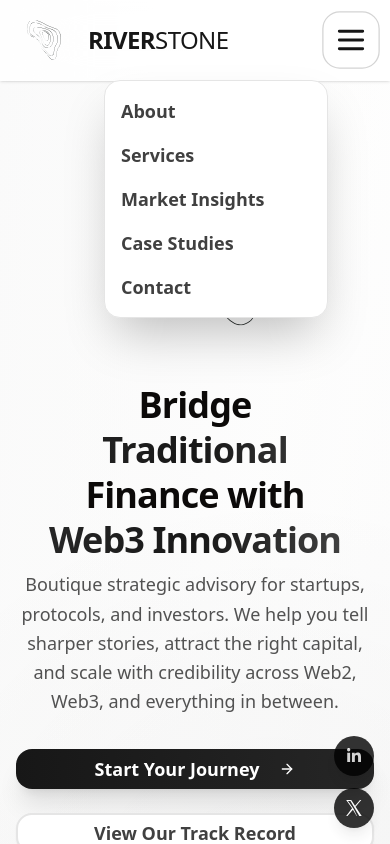
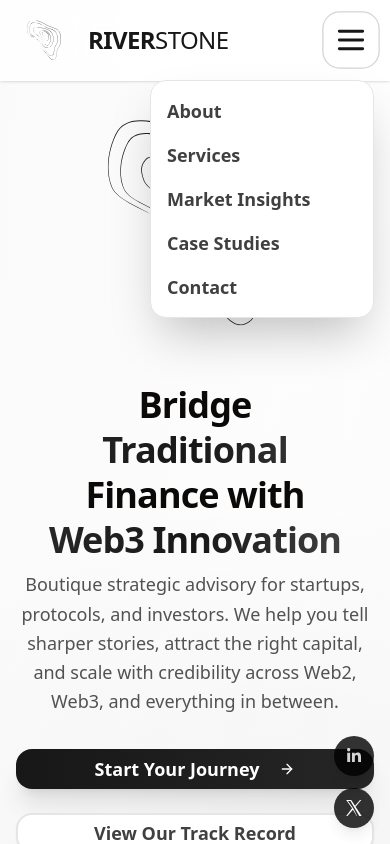
Before and after one commit to ApeTown1/riverstone-site, a Next.js app: page / in a window 390 px wide. Both pictures are taken after a click on the button 351 px from the left and 40 px from the top of the page. Shown: the top 844 px of the page. Built offline with nearby package versions, Linux system fonts and the light colour scheme; no server answers.

Commit message:
add header dropdown animation

```diff
--- a/components/landing/header.tsx
+++ b/components/landing/header.tsx
@@ -36,13 +36,15 @@ export function Header() {
         return () => window.removeEventListener("resize", handleResize);
     }, []);
 
-    // Adjust dropdown position to keep it on screen
+    // Adjust dropdown position to keep it on screen (bottom right)
     useEffect(() => {
         if (mobileMenuOpen && burgerButtonRef.current) {
             const buttonRect = burgerButtonRef.current.getBoundingClientRect();
             const menuWidth = 224; // w-56 = 14rem = 224px
-            let left = buttonRect.left - menuWidth;
-            if (left < 8) left = 8; // 8px padding from left edge
+            let left = buttonRect.right - menuWidth;
+            const rightEdge = window.innerWidth - 8; // 8px padding from right edge
+            if (left + menuWidth > rightEdge) left = rightEdge - menuWidth;
+            if (left < 8) left = 8; // fallback: 8px padding from left edge
             setMenuLeft(left);
         }
     }, [mobileMenuOpen]);
@@ -193,12 +195,15 @@ export function Header() {
                                 />
                             </svg>
                         </button>
-                        {/* Dropdown menu to the left and beneath the burger button, always on screen */}
-                        {mobileMenuOpen && (
-                            <div
-                                className="fixed z-50 w-56 bg-white shadow-2xl rounded-2xl flex flex-col p-4 space-y-4 border border-neutral-200"
-                                style={{ left: menuLeft, top: "5rem" }}
-                            >
+                        {/* Dropdown menu to the right and beneath the burger button, always on screen */}
+                        <div
+                            className={`fixed z-50 w-56 bg-white shadow-2xl rounded-2xl flex flex-col p-4 space-y-4 border border-neutral-200 transition-all duration-300 ease-out ${
+                                mobileMenuOpen
+                                    ? "opacity-100 translate-y-0 pointer-events-auto"
+                                    : "opacity-0 -translate-y-2 pointer-events-none"
+                            }`}
+                            style={{ left: menuLeft, top: "5rem" }}
+                        >
                                 <Link
                                     href="/about"
                                     className="text-lg font-semibold text-neutral-700 hover:text-neutral-900"
@@ -234,8 +239,7 @@ export function Header() {
                                 >
                                     Contact
                                 </Link>
-                            </div>
-                        )}
+                        </div>
                     </div>
                 </div>
             </header>
```
